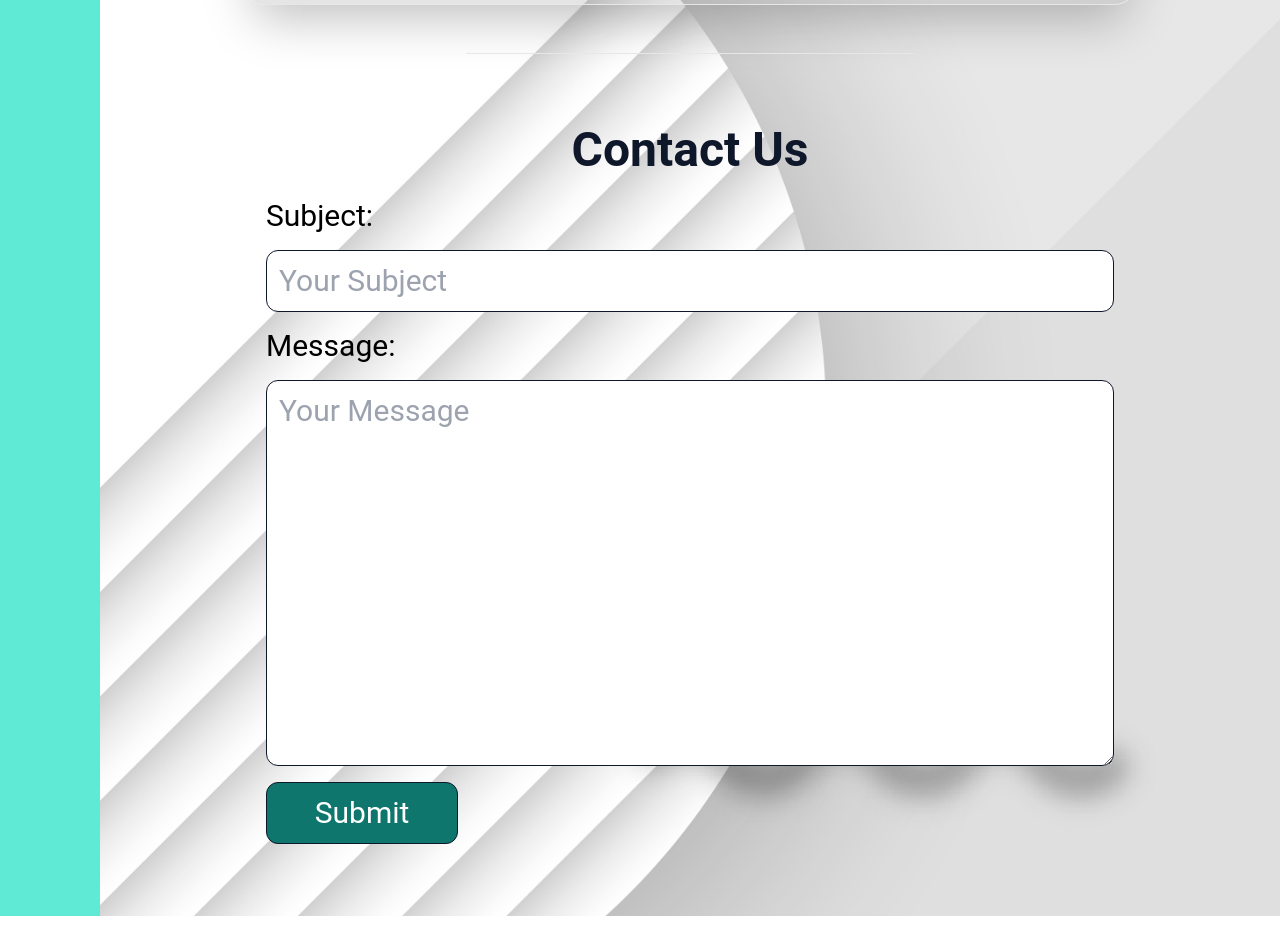
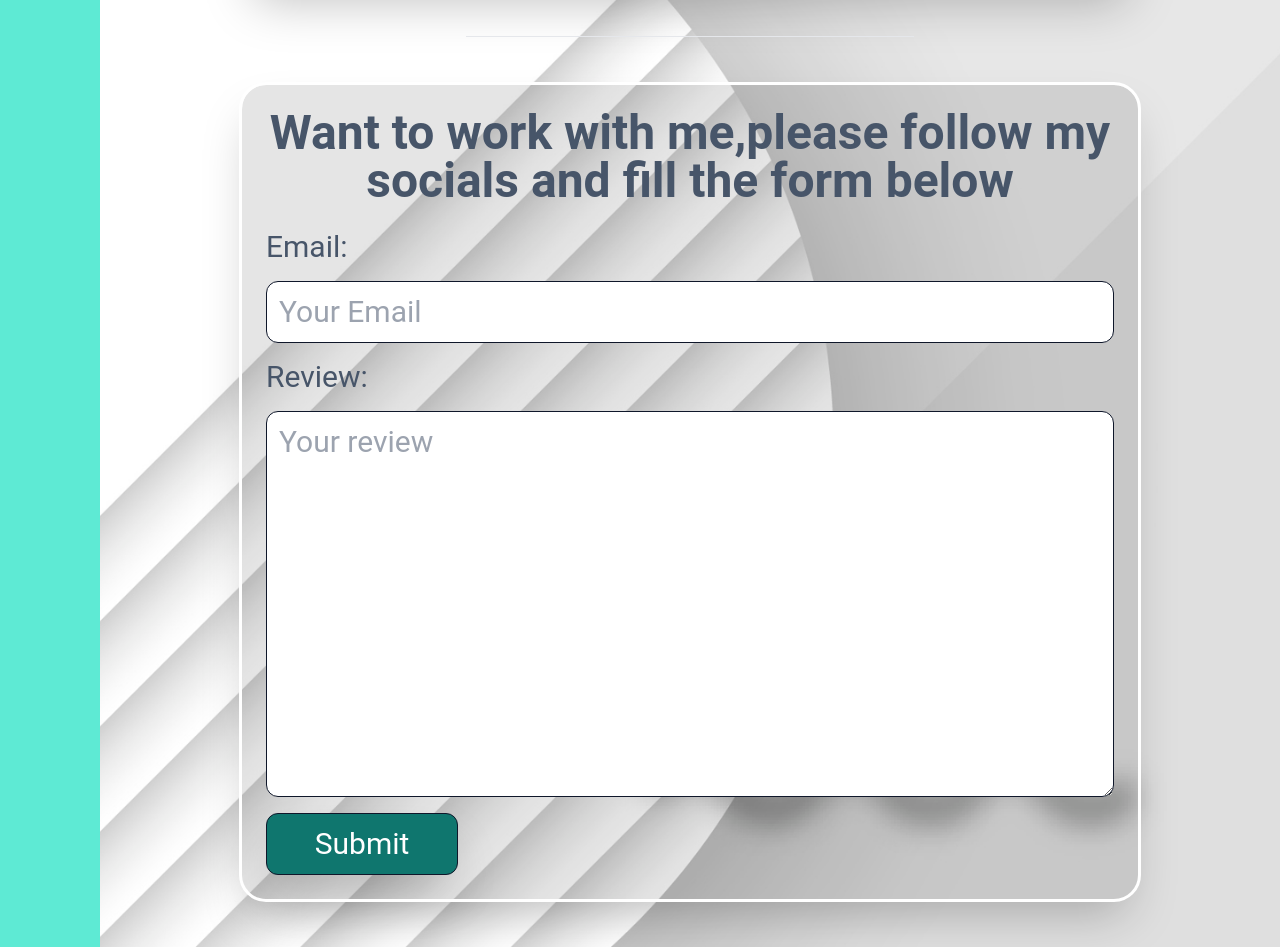
Before and after one commit to itsbluejelly/itsbluejelly.github.io, a website: page build/index.html in a window 1280 px wide. Shown: the part 2600-3547 px from the top of the page. Before the commit the page ends 3516 px from the top, so only its background shows below. Drawn offline with Linux system fonts and the light colour scheme.

Commit message:
complete portfolio

```diff
--- a/build/index.html
+++ b/build/index.html
@@ -113,12 +113,14 @@
                   </p>
                 </li>
                 <li
-                  class="flex w-2/3 flex-col items-center rounded-3xl border border-solid border-slate-900 bg-teal-500 py-6 px-2 shadow-xl dark:border-gray-100 dark:bg-black sm:w-5/6">
-                  <img src="./img/img logos/Tailwind CSS.png" alt="Html" title="my Html Project" width="1700" height="1100" loading="lazy" class="mb-20 w-1/2 bg-white border rounded-3xl shadow-md block">
-                  <h3 class="text-center text-3xl">
-                    Tailwind Project
-                  </h3>
-                  <p class="hidden mt-20 text-center text-3xl dark:text-slate-400 md:block pb-40">
+                  class="flex w-2/3 flex-col items-center rounded-3xl border border-solid border-slate-900 bg-teal-500 py-6 px-2 shadow-xl dark:border-gray-100 dark:bg-black md:w-5/6">
+                  <img src="./img/img logos/Tailwind CSS.png" alt="Html" title="my Html Project" width="1700" height="1100" loading="lazy" class="mb-8 w-1/2 bg-white border rounded-3xl shadow-md block">
+                  <a href="https://github.com/itsbluejelly/ACME-Rockets-Project" target="_blank" class="dark:hover:text-gray-600 hover:white dark:focus-within:text-gray-600 focus-within:white active:opacity-5 w-full py-6 text-center block">
+                    <h3 class="text-center text-3xl whitespace-nowrap">
+                        Tailwind Project
+                      </h3>
+                  </a>
+                  <p class="hidden text-center text-3xl dark:text-slate-400 md:block my-1">
                     The Acme Rockets 1.0
                   </p>
                 </li>
@@ -160,19 +162,19 @@
 
             <hr class="mx-auto w-1/2 bg-black dark:bg-white" />
 
-            <section id="contact" class="widescreen:section-min-height tallscreen:section-min-height my-12 scroll-mt-16 p-6">
-              <h2 class="mb-6 text-center text-4xl font-bold text-slate-900 dark:text-white sm:text-5xl">
-                Contact Us
-              </h2>
+            <section id="contact" class="widescreen:section-min-height tallscreen:section-min-height my-12 scroll-mt-16 p-6 bg-black bg-opacity-10 dark:bg-black dark:bg-opacity-30  rounded-3xl outline outline-white w-full text-slate-600 shadow-2xl">
+              <p class="mb-6 text-center text-4xl font-bold text-slate-600 sm:text-5xl">
+                Want to work with me,please follow my socials and fill the form below
+              </p>
               <form action="" class="items-left mx-auto flex max-w-4xl flex-col gap-4 text-2xl sm:text-3xl">
-                <label for="subject">Subject:</label>
-                <input type="text" id="subject" name="subject" required minlength="3" maxlength="60" placeholder="Your Subject"
+                <label for="email">Email:</label>
+                <input type="email" id="email" name="email" required placeholder="Your Email"
                   class="w-full rounded-xl border border-solid border-slate-900 p-3 text-2xl text-black dark:border-none sm:text-3xl" />
-                <label for="message">Message:</label>
-                <textarea name="message" id="message" cols="30" rows="10" placeholder="Your Message" required
+                <label for="message">Review:</label>
+                <textarea name="review" id="review" cols="30" rows="10" placeholder="Your review" required
                   class="w-full rounded-xl border border-solid border-slate-900 p-3 text-2xl text-black dark:border-none sm:text-3xl"></textarea>
                 <button
-                  class="w-48 rounded-xl border border-solid border-slate-900 bg-teal-700 p-3 text-white hover:bg-teal-600 active:bg-teal-500 dark:border-none">
+                  class="w-48 rounded-xl border border-solid border-slate-900 bg-teal-700 p-3 text-white hover:bg-teal-600 active:bg-teal-500 dark:border-none shadow-2xl">
                   Submit
                 </button>
               </form>
```
Also changed, not shown: build/css/style.css.
